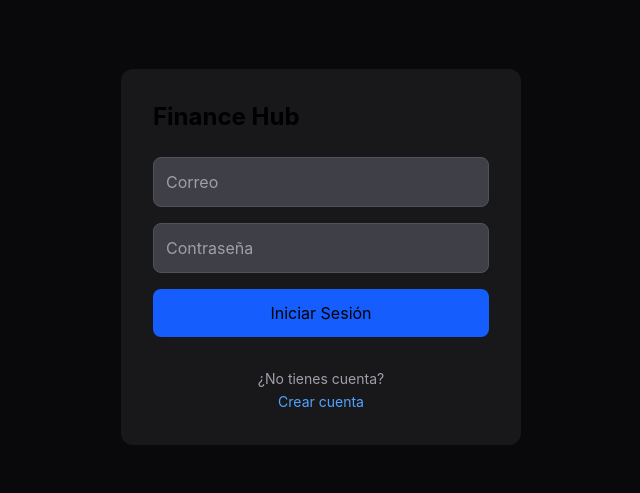
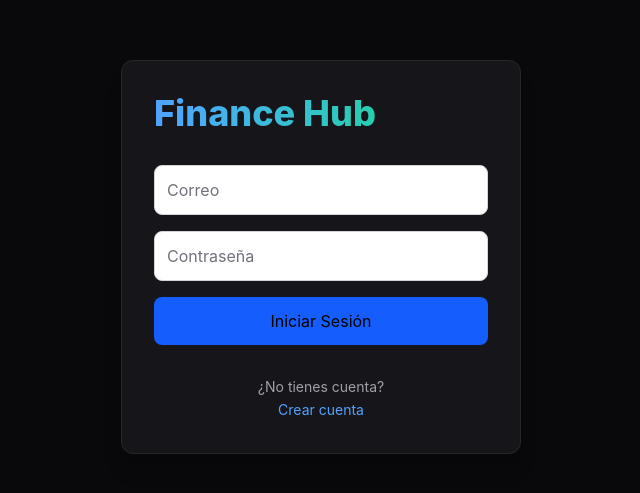
Before and after one commit to SergioCanto/finance-hub, a React (Vite) app: page /login in a window 1280 px wide. Shown: the part 143-636 px from the top of the page, without its empty margins (319-959 px from the left). Built offline with nearby package versions, Linux system fonts and the light colour scheme; no server answers.

Commit message:
Changing logn/register colors

```diff
--- a/src/pages/Login.tsx
+++ b/src/pages/Login.tsx
@@ -38,17 +38,25 @@ export default function Login() {
         ">
 
             <div className="
-            bg-zinc-900
+            bg-zinc-900/95
+            border
+            border-zinc-800
+            shadow-xl
             p-8
             rounded-xl
             w-[400px]
             ">
 
                 <h1 className="
-                text-2xl
-                font-bold
-                mb-6
-                ">
+                    text-4xl
+                    font-extrabold
+                    mb-8
+                    bg-gradient-to-r
+                    from-blue-400
+                    to-green-400
+                    bg-clip-text
+                    text-transparent
+                    ">
                     Finance Hub
                 </h1>
 
@@ -59,17 +67,16 @@ export default function Login() {
                         placeholder="Correo"
                         className="
                         w-full
-                        bg-zinc-700
+                        bg-white
+                        text-black
+                        placeholder:text-zinc-500
                         border
-                        border-zinc-600
-                        text-white
-                        placeholder:text-zinc-400
+                        border-zinc-300
                         p-3
                         rounded-lg
                         focus:outline-none
                         focus:ring-2
                         focus:ring-blue-500
-                        focus:border-blue-500
                         transition
                         "
                         onChange={(e) =>
@@ -82,17 +89,16 @@ export default function Login() {
                         placeholder="Contraseña"
                         className="
                         w-full
-                        bg-zinc-700
+                        bg-white
+                        text-black
+                        placeholder:text-zinc-500
                         border
-                        border-zinc-600
-                        text-white
-                        placeholder:text-zinc-400
+                        border-zinc-300
                         p-3
                         rounded-lg
                         focus:outline-none
                         focus:ring-2
                         focus:ring-blue-500
-                        focus:border-blue-500
                         transition
                         "
                         onChange={(e) =>
--- a/src/pages/Register.tsx
+++ b/src/pages/Register.tsx
@@ -48,7 +48,10 @@ export default function Register() {
         >
             <div
                 className="
-                bg-zinc-900
+                bg-zinc-900/95
+                border
+                border-zinc-800
+                shadow-xl
                 p-8
                 rounded-xl
                 w-[400px]
@@ -56,9 +59,14 @@ export default function Register() {
             >
                 <h1
                     className="
-                    text-2xl
-                    font-bold
-                    mb-6
+                    text-4xl
+                    font-extrabold
+                    mb-8
+                    bg-gradient-to-r
+                    from-blue-400
+                    to-green-400
+                    bg-clip-text
+                    text-transparent
                     "
                 >
                     Crear Cuenta
@@ -72,17 +80,16 @@ export default function Register() {
                         value={email}
                         className="
                         w-full
-                        bg-zinc-700
+                        bg-white
+                        text-black
+                        placeholder:text-zinc-500
                         border
-                        border-zinc-600
-                        text-white
-                        placeholder:text-zinc-400
+                        border-zinc-300
                         p-3
                         rounded-lg
                         focus:outline-none
                         focus:ring-2
                         focus:ring-blue-500
-                        focus:border-blue-500
                         transition
                         "
                         onChange={(e) =>
@@ -94,19 +101,18 @@ export default function Register() {
                         type="password"
                         placeholder="Contraseña"
                         value={password}
-                       className="
+                        className="
                         w-full
-                        bg-zinc-700
+                        bg-white
+                        text-black
+                        placeholder:text-zinc-500
                         border
-                        border-zinc-600
-                        text-white
-                        placeholder:text-zinc-400
+                        border-zinc-300
                         p-3
                         rounded-lg
                         focus:outline-none
                         focus:ring-2
                         focus:ring-blue-500
-                        focus:border-blue-500
                         transition
                         "
                         onChange={(e) =>
```
